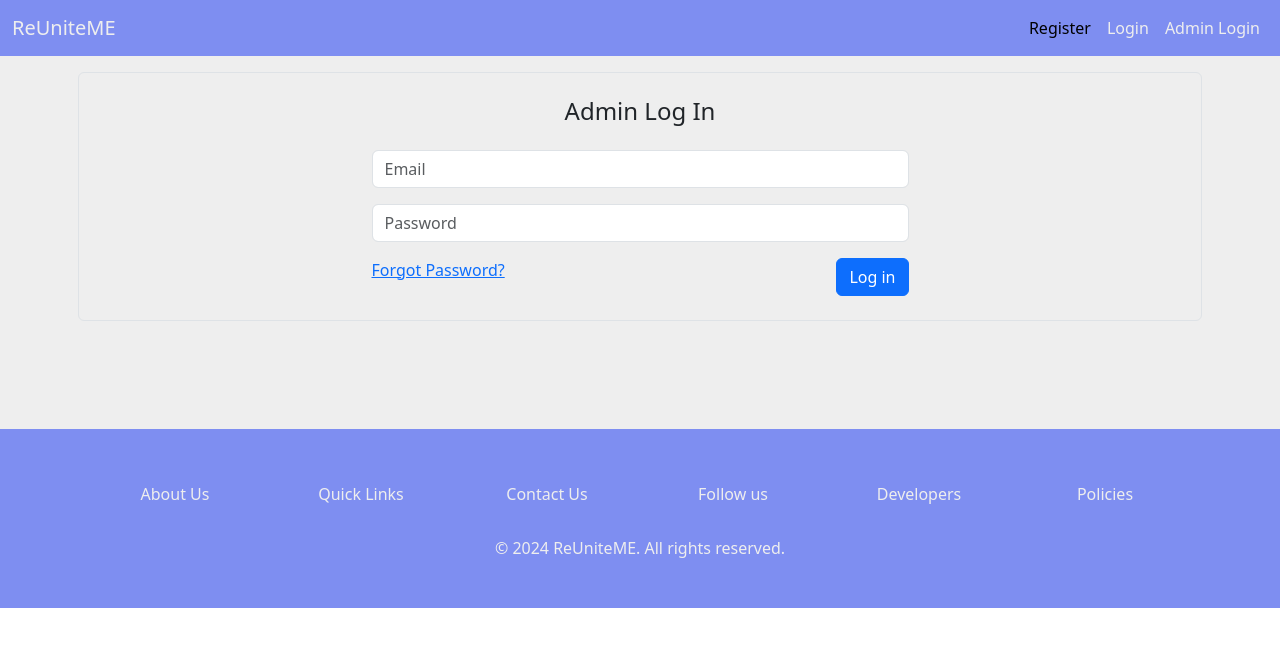
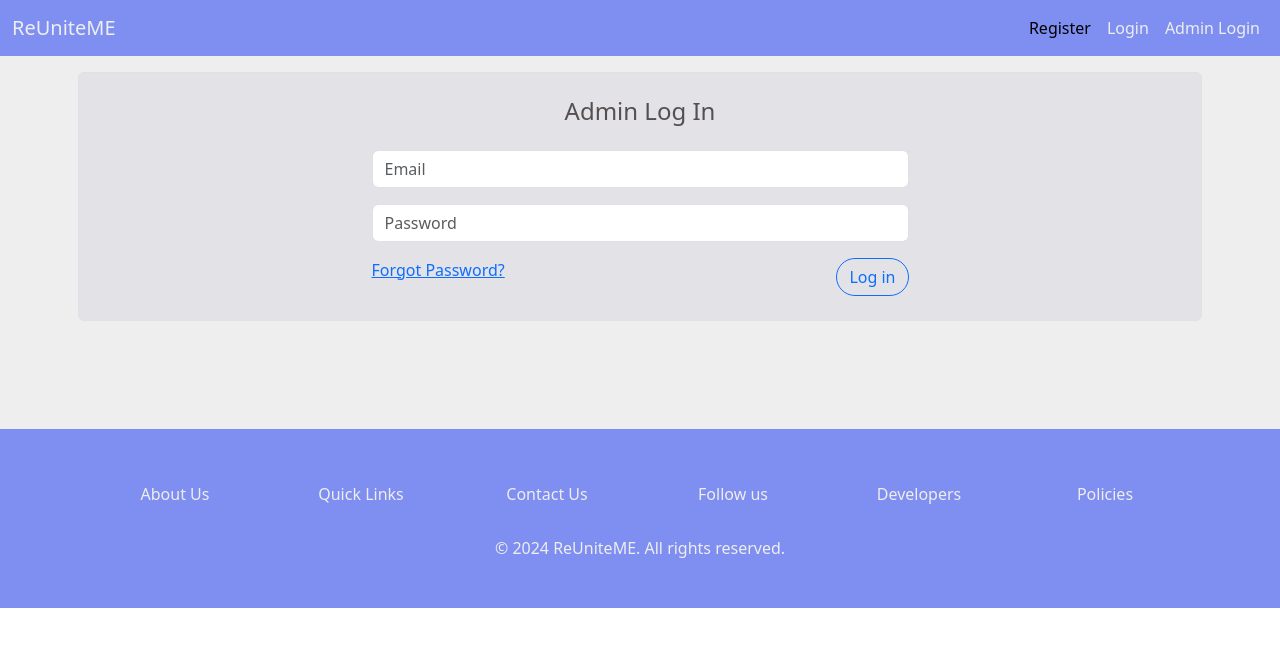
Before and after one commit to jeelion22/reuniteME-Frontend, a React (Vite) app: page /admins/login in a window 1280 px wide. Shown: the top 646 px of the page. Built offline with nearby package versions, Linux system fonts and the light colour scheme.

Commit message:
added classname and changed btn style

```diff
--- a/src/components/admin/AdminLogin.jsx
+++ b/src/components/admin/AdminLogin.jsx
@@ -1,3 +1,4 @@
+import "../../styles/AdminLogin.css";
 import { Formik } from "formik";
 import { useState } from "react";
 import { useNavigate, Link, useAsyncError } from "react-router-dom";
@@ -76,7 +77,7 @@ const AdminLogin = () => {
             <form onSubmit={formik.handleSubmit}>
               <div className="container">
                 <div className="row mt-2 p-2 ">
-                  <div className="col border rounded">
+                  <div className="col border rounded admin-login">
                     <div className="row justify-content-center text-center mt-4">
                       <div className="col-md-6">
                         <h4>Admin Log In</h4>
@@ -128,7 +129,7 @@ const AdminLogin = () => {
                       <div className="col-md-3">
                         <button
                           type="submit"
-                          className="btn btn-primary float-end"
+                          className="btn btn-outline-primary  float-end"
                         >
                           Log in
                         </button>
```
